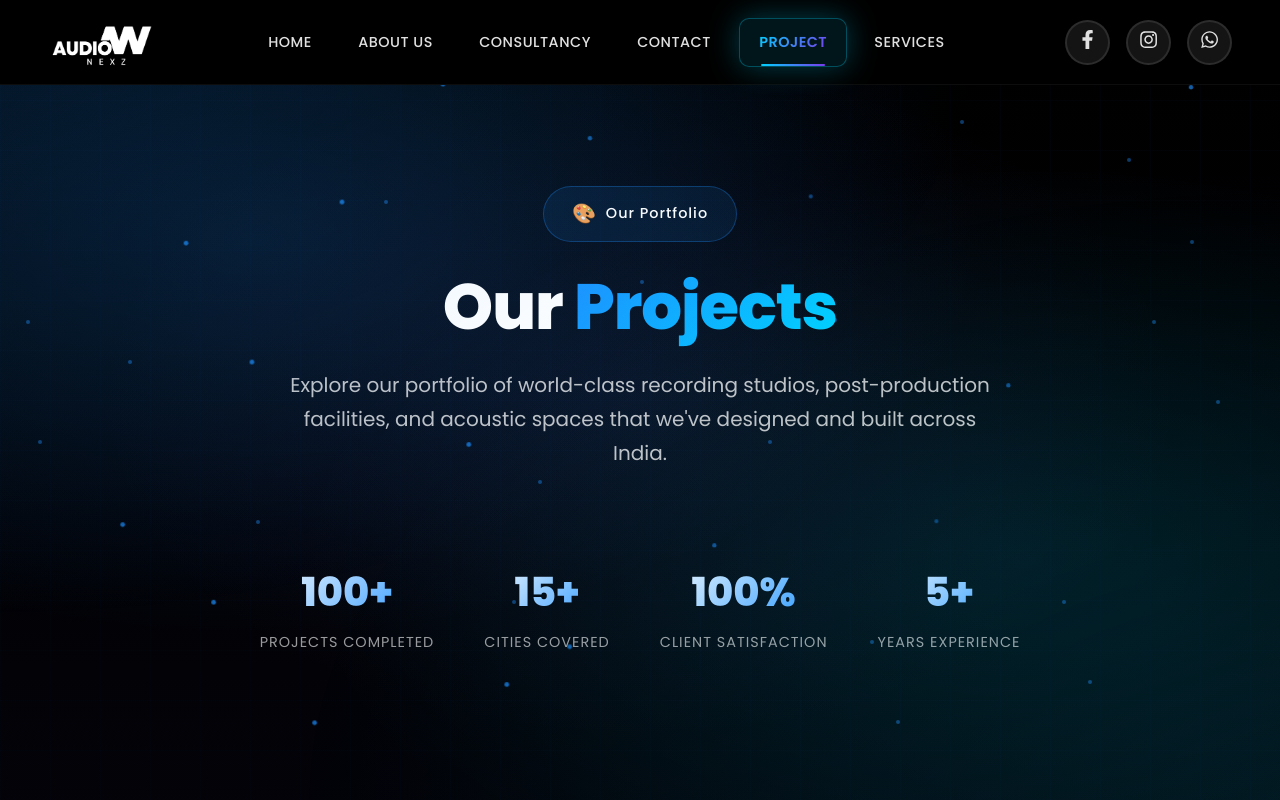
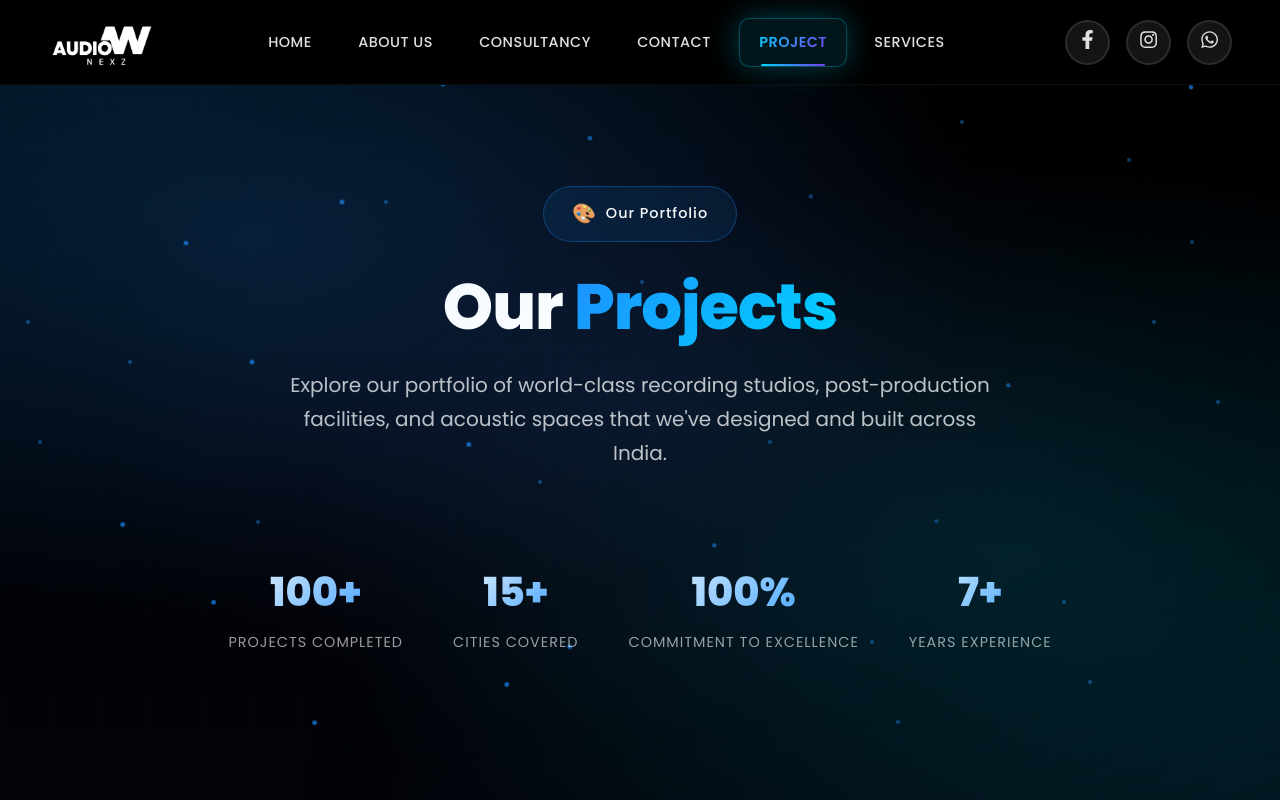
Before and after one commit to Shubhamzio/audionexz-cicd, a React (Vite) app: page /projects in a window 1280 px wide. Shown: the top 800 px of the page. Built offline with nearby package versions, Linux system fonts and the light colour scheme.

Commit message:
Commit for the changes

```diff
--- a/src/components/Projects/Projects.jsx
+++ b/src/components/Projects/Projects.jsx
@@ -153,8 +153,8 @@ const Projects = () => {
   const stats = [
     { number: "100+", label: "Projects Completed" },
     { number: "15+", label: "Cities Covered" },
-    { number: "100%", label: "Client Satisfaction" },
-    { number: "5+", label: "Years Experience" },
+    { number: "100%", label: "Commitment to Excellence" },
+    { number: "7+", label: "Years Experience" },
   ];
 
   const handleContactClick = () => {
```
